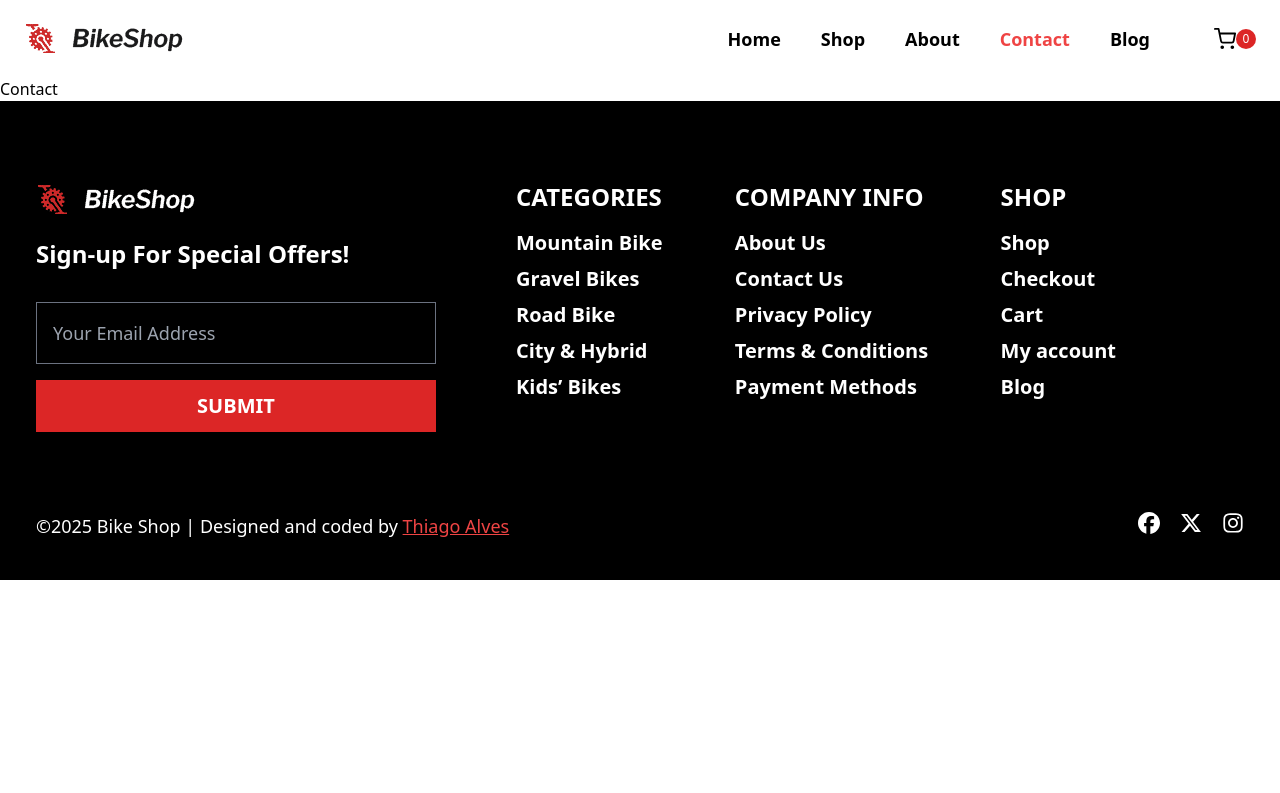
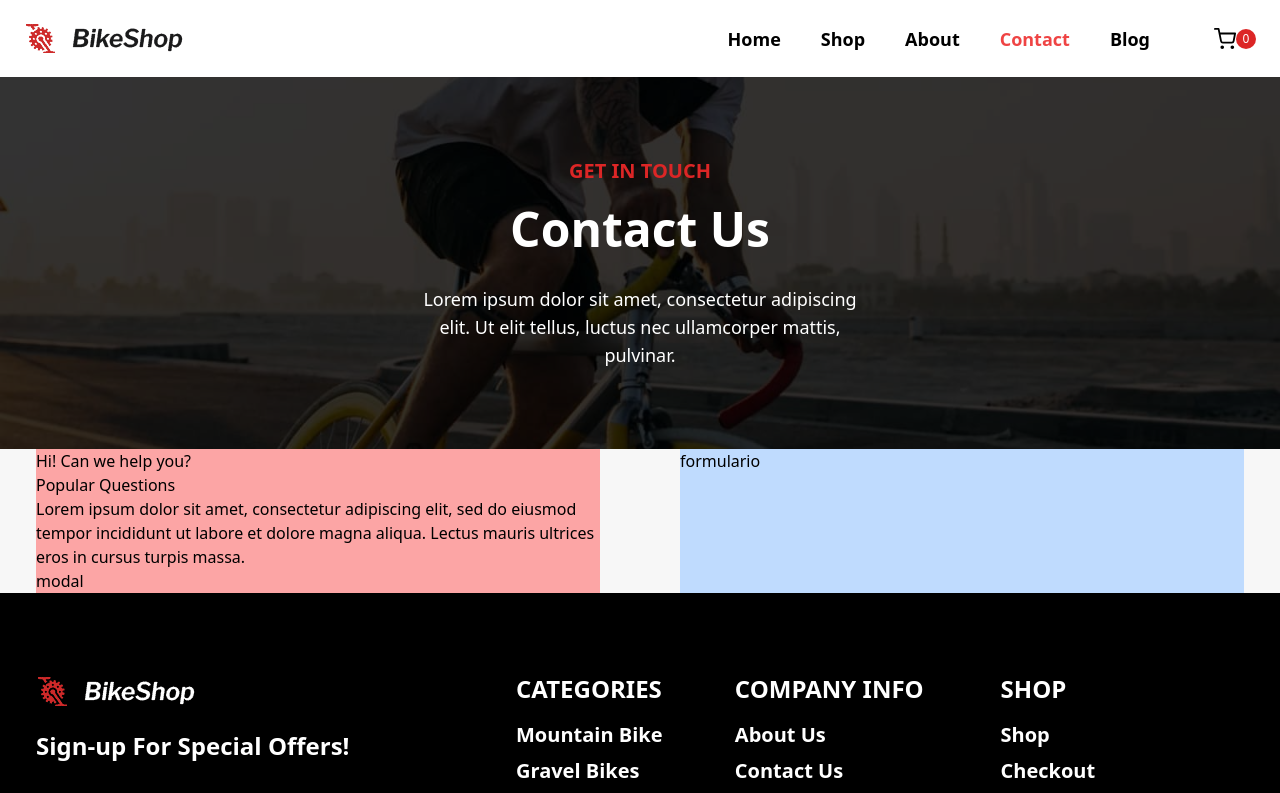
Before and after one commit to Thiago87dev/BikeShop, a Next.js app: page /contact in a window 1280 px wide. Shown: the top 793 px of the page. Built offline with nearby package versions, Linux system fonts and the light colour scheme.

Commit message:
:sparkles: feat: page contact - part 1

```diff
--- a/src/app/contact/page.tsx
+++ b/src/app/contact/page.tsx
@@ -1,8 +1,9 @@
+import ContactMain from '@/components/contact/ContactMain'
 import React from 'react'
 
 const Contact = () => {
   return (
-    <div>Contact</div>
+    <div><ContactMain/></div>
   )
 }
 
--- /dev/null
+++ b/src/components/contact/ContactMain.tsx
@@ -0,0 +1,13 @@
+import CanWeHelpYou from "./canWeHelpYou/CanWeHelpYou"
+import GetinTouch from "./getInTouch/GetinTouch"
+
+const ContactMain = () => {
+  return (
+    <div>
+        <GetinTouch/>
+        <CanWeHelpYou/>
+    </div>
+  )
+}
+
+export default ContactMain
--- /dev/null
+++ b/src/components/contact/canWeHelpYou/CanWeHelpYou.tsx
@@ -0,0 +1,29 @@
+const CanWeHelpYou = () => {
+  return (
+    <div className="flex justify-center bg-[#f7f7f7]">
+      <div className="flex w-full max-w-[1240px] px-4">
+        <div className="w-1/2 bg-red-300 mr-10">
+          <div>
+            <h3>Hi! Can we help you?</h3>
+            <h2>Popular Questions</h2>
+            <p>
+              Lorem ipsum dolor sit amet, consectetur adipiscing elit, sed do
+              eiusmod tempor incididunt ut labore et dolore magna aliqua. Lectus
+              mauris ultrices eros in cursus turpis massa.
+            </p>
+            <div>modal</div>
+          </div>
+        </div>
+        <div className="w-1/2 bg-blue-200 ml-10">
+            <div>
+                <form>
+                    formulario
+                </form>
+            </div>
+        </div>
+      </div>
+    </div>
+  );
+};
+
+export default CanWeHelpYou;
--- /dev/null
+++ b/src/components/contact/getInTouch/GetinTouch.tsx
@@ -0,0 +1,21 @@
+const GetinTouch = () => {
+  return (
+    <div className="relative bg-[url('/img/hero/yellowBike.jpg')] bg-center bg-cover">
+      <div className="absolute inset-0 bg-black opacity-80"></div>
+      <div className="relative flex flex-col items-center text-white py-20 ">
+        <h2 className="text-red-600 font-bold text-xl uppercase">
+          Get In Touch
+        </h2>
+        <h1 className="text-center text-5xl font-bold w-full sm:w-[360px] px-4 sm:px-0 pt-5 pb-8">
+          Contact Us
+        </h1>
+        <p className="w-full sm:w-[440px] px-4 sm:px-0 text-center text-lg">
+          Lorem ipsum dolor sit amet, consectetur adipiscing elit. Ut elit
+          tellus, luctus nec ullamcorper mattis, pulvinar.
+        </p>
+      </div>
+    </div>
+  );
+};
+
+export default GetinTouch;
```
